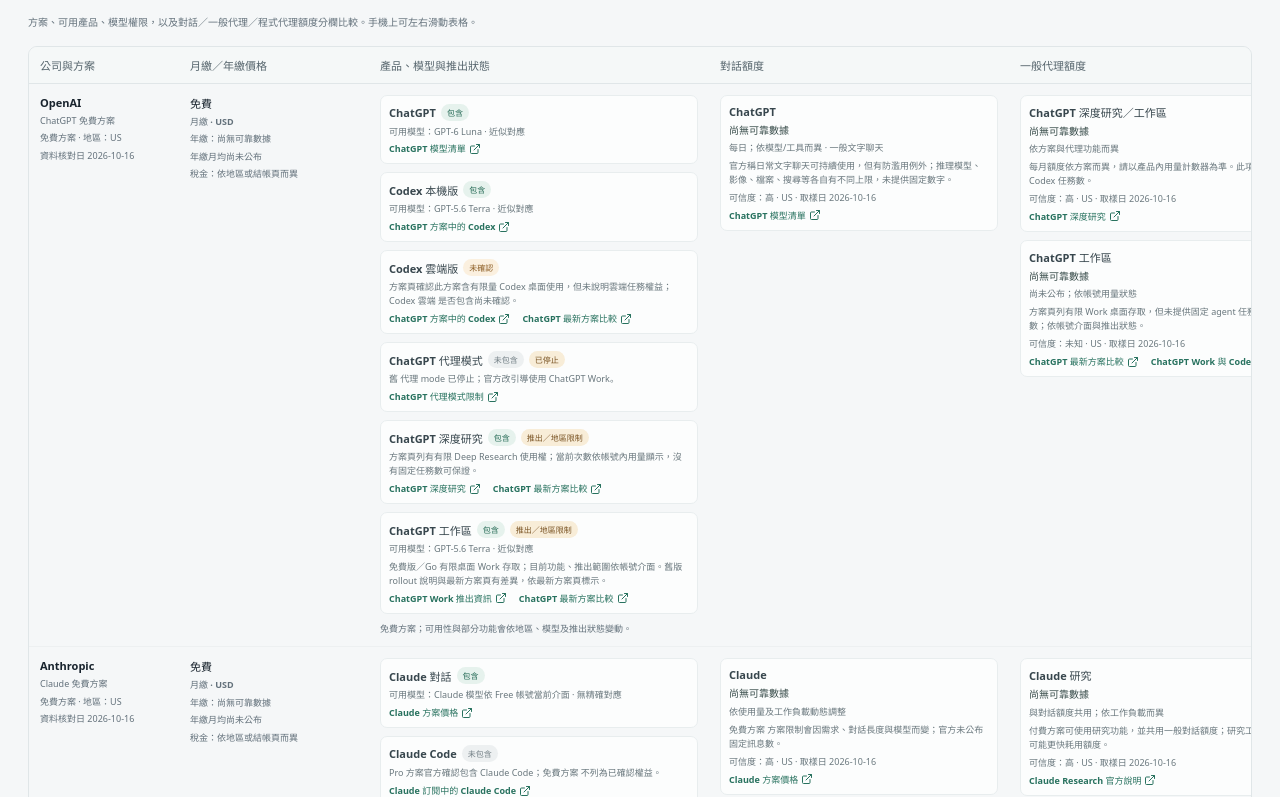
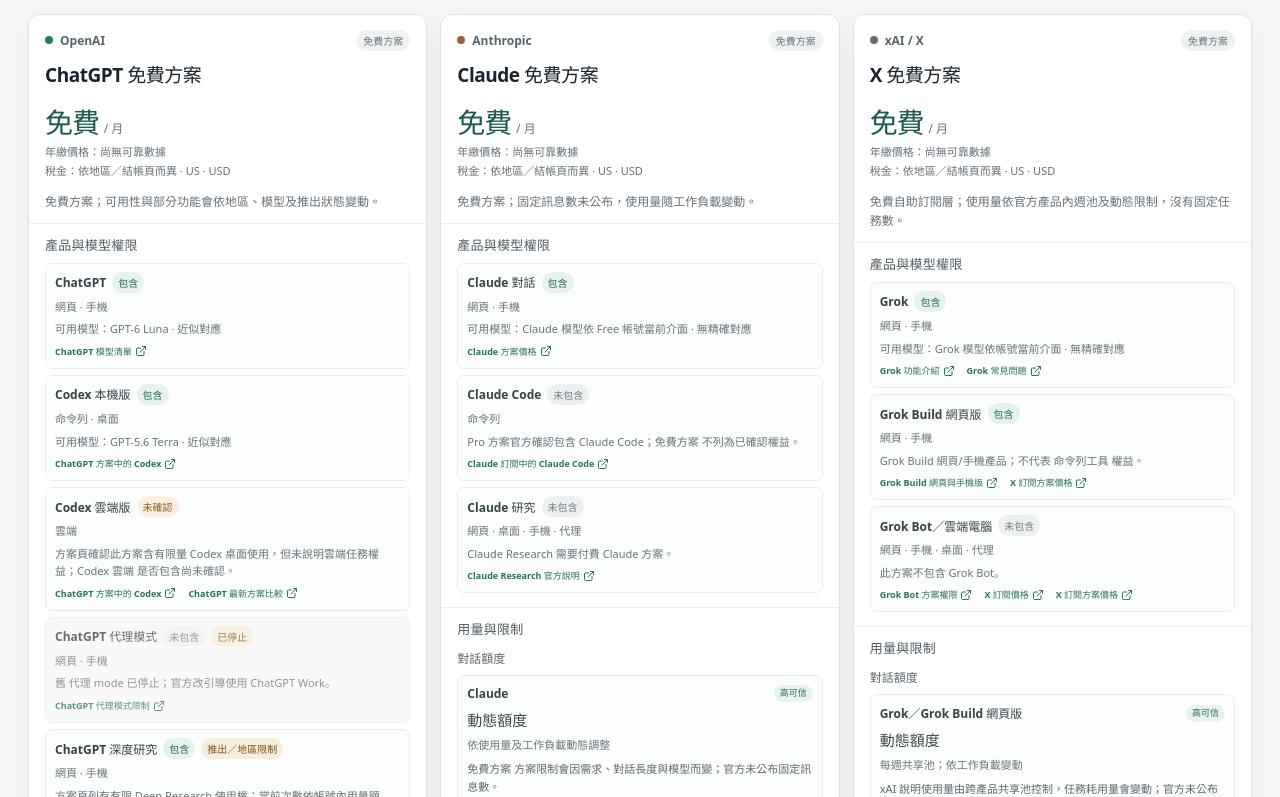
Before and after one commit to wudn9922/ai-plan-benchmark, a React (Vite) app: page / in a window 1280 px wide. Shown: the part 863-1660 px from the top of the page. Built offline with nearby package versions, Linux system fonts and the light colour scheme.

Commit message:
fix: restore plan cards and add compact comparison table

```diff
--- a/src/App.tsx
+++ b/src/App.tsx
@@ -234,42 +234,89 @@
   });
 }
 
-function quotaCategoryLabel(category: QuotaCategory): string {
-  return category === 'chat' ? '對話額度' : category === 'agent' ? '一般代理額度' : '程式代理額度';
+function PriceBlock({ plan }: { plan: SubscriptionPlan }) {
+  return <div className="price-block">
+    <strong>{formatPrice(plan.monthly_price, plan.currency)}</strong><span>/ 月</span>
+    {plan.annual_billed_total !== null && <small>年繳 {formatPrice(plan.annual_billed_total, plan.currency)}，月均 {formatPrice(plan.annual_monthly_price, plan.currency)}</small>}
+    {plan.annual_billed_total === null && plan.annual_monthly_price === null && <small>年繳價格：尚無可靠數據</small>}
+    <small>稅金：{plan.tax === 'extra' ? '另計' : plan.tax === 'included' ? '已含' : plan.tax === 'varies' ? '依地區／結帳頁而異' : '未知'} · {plan.region} · {plan.currency}</small>
+  </div>;
 }
 
-function QuotaCell({ rows, sources }: { rows: QuotaObservation[]; sources: SourceRef[] }) {
-  if (!rows.length) return <span className="muted">{MISSING}</span>;
-  return <div className="table-cell-list">{rows.map((quota) => <div className="table-cell-item" key={quota.id}>
-    <b>{productLabel(quota.product)}</b>
-    <strong>{quotaValue(quota)}</strong>
-    <small>{quotaWindow(quota.window)}{quota.model ? ` · ${quota.model}` : ''}{quota.reasoning_mode ? ` · 推理強度：${reasoningLabel(quota.reasoning_mode)}` : ''}</small>
-    <small>{translateUiText(quota.note)}</small>
-    <small>可信度：{quota.confidence === 'high' ? '高' : quota.confidence === 'medium' ? '中' : quota.confidence === 'low' ? '低' : '未知'} · {quota.region} · 取樣日 {quota.sampled_at}{quota.shared_with.length ? ` · 共用：${quota.shared_with.map(productLabel).join('、')}` : ''}</small>
+function PlanQuotaCard({ quota, sources }: { quota: QuotaObservation; sources: SourceRef[] }) {
+  const value = quota.value_type === 'variable' ? '動態額度' : quota.value_type === 'not_published' ? '未公布' : quotaValue(quota);
+  return <article className="quota-card">
+    <div className="quota-card__top"><strong>{productLabel(quota.product)}</strong><Evidence confidence={quota.confidence} /></div>
+    <div className="quota-card__value">{value}</div>
+    <div className="quota-card__meta">{quotaWindow(quota.window)}{quota.model ? ` · ${quota.model}` : ''}{quota.reasoning_mode ? ` · 推理強度：${reasoningLabel(quota.reasoning_mode)}` : ''}</div>
+    {quota.note && <p>{translateUiText(quota.note)}</p>}
+    <div className="quota-card__meta">{quota.region} · 取樣日 {quota.sampled_at}{quota.shared_with.length ? ` · 共用：${quota.shared_with.map(productLabel).join('、')}` : ''}</div>
     <SourceLinks ids={quota.source_ids} sources={sources} />
-  </div>)}</div>;
+  </article>;
 }
 
-function PlanProducts({ plan, sources }: { plan: SubscriptionPlan; sources: SourceRef[] }) {
-  return <div className="table-cell-list">{plan.products.map((product) => <div className="table-cell-item" key={product.product}>
-    <div className="table-cell-heading"><b>{productLabel(product.product)}</b><Badge value={product.included} />{product.rollout === 'discontinued' && <span className="status-tag">已停止</span>}{product.rollout === 'limited' && <span className="status-tag">推出／地區限制</span>}{product.rollout === 'beta' && <span className="status-tag">測試版</span>}</div>
-    {product.model_access.length > 0 && <small>可用模型：{product.model_access.map((m) => `${m.model}${m.reasoning_modes.length ? `（${m.reasoning_modes.map(reasoningLabel).join('、')}）` : ''}${m.mapping === 'unmapped' ? ' · 無精確對應' : m.mapping === 'approximate' ? ' · 近似對應' : ''}`).join('、')}</small>}
-    {product.note && <small>{translateUiText(product.note)}</small>}
-    {product.source_ids.length > 0 && <SourceLinks ids={product.source_ids} sources={sources} label="產品權限來源" />}
-  </div>)}</div>;
+function PlanCard({ plan, snapshot, quotaFilter, verifiedOnly }: { plan: SubscriptionPlan; snapshot: Snapshot; quotaFilter: QuotaCategory | 'all'; verifiedOnly: boolean }) {
+  const quotas = snapshot.quotas.filter((quota) => plan.quota_ids.includes(quota.id) && (quotaFilter === 'all' || quota.category === quotaFilter) && (!verifiedOnly || (quota.source_ids.length > 0 && quota.source_ids.every((id) => snapshot.sources.find((source) => source.id === id)?.kind === 'official'))));
+  const categoryInfo: Array<{ id: QuotaCategory; name: string }> = [
+    { id: 'chat', name: '對話額度' }, { id: 'agent', name: '一般代理額度' }, { id: 'coding_agent', name: '程式代理額度' },
+  ];
+  const promo = plan.promo || plan.trial;
+  const surfaces: Record<string, string> = { web: '網頁', mobile: '手機', cli: '命令列', cloud: '雲端', desktop: '桌面', agent: '代理' };
+  return <article className="plan-card">
+    <div className="plan-card__heading">
+      <div><span className={`provider-dot provider-dot--${plan.provider}`} /><span className="provider-name">{plan.provider_name}</span><span className="plan-tier">{plan.tier === 'free' ? '免費方案' : '個人方案'}</span></div>
+      <h3>{planLabel(plan.name)}</h3>
+    </div>
+    <PriceBlock plan={plan} />
+    {promo && <div className="promo-note"><Sparkles size={15} /><span>{translateUiText(promo)}</span></div>}
+    {plan.note && <p className="plan-note">{translateUiText(plan.note)}</p>}
+    <div className="plan-card__section">
+      <h4>產品與模型權限</h4>
+      <div className="product-list">{plan.products.map((product) => <div className={`product-row ${product.rollout === 'discontinued' ? 'product-row--retired' : ''}`} key={product.product}>
+        <div className="product-row__head"><span>{productLabel(product.product)}</span><Badge value={product.included} />{product.rollout === 'discontinued' && <span className="status-tag">已停止</span>}{product.rollout === 'limited' && <span className="status-tag">推出／地區限制</span>}{product.rollout === 'beta' && <span className="status-tag">測試版</span>}</div>
+        {product.surface.length > 0 && <div className="product-note">{product.surface.map((surface) => surfaces[surface] ?? surface).join(' · ')}</div>}
+        {product.model_access.length > 0 && <div className="product-models">可用模型：{product.model_access.map((model) => `${model.model}${model.reasoning_modes.length ? `（${model.reasoning_modes.map(reasoningLabel).join('、')}）` : ''}${model.mapping === 'unmapped' ? ' · 無精確對應' : model.mapping === 'approximate' ? ' · 近似對應' : ''}`).join('、')}</div>}
+        {product.note && <div className="product-note">{translateUiText(product.note)}</div>}
+        {product.source_ids.length > 0 && <SourceLinks ids={product.source_ids} sources={snapshot.sources} label="產品權限來源" />}
+      </div>)}</div>
+    </div>
+    <div className="plan-card__section">
+      <h4>用量與限制</h4>
+      {categoryInfo.filter((category) => quotaFilter === 'all' || quotaFilter === category.id).map((category) => {
+        const rows = quotas.filter((quota) => quota.category === category.id);
+        return <div className="quota-group" key={category.id}><h5>{category.name}</h5>{rows.length ? rows.map((quota) => <PlanQuotaCard quota={quota} sources={snapshot.sources} key={quota.id} />) : <div className="empty-compact">尚無可靠數據</div>}</div>;
+      })}
+    </div>
+    <div className="plan-card__footer"><span>方案核對日 {plan.checked_at}</span><SourceLinks ids={plan.source_ids} sources={snapshot.sources} /></div>
+  </article>;
 }
 
-function PlanComparisonTable({ plans, snapshot, quotaFilter, verifiedOnly }: { plans: SubscriptionPlan[]; snapshot: Snapshot; quotaFilter: QuotaCategory | 'all'; verifiedOnly: boolean }) {
-  const categories: QuotaCategory[] = quotaFilter === 'all' ? ['chat', 'agent', 'coding_agent'] : [quotaFilter];
-  const quotasFor = (plan: SubscriptionPlan, category: QuotaCategory) => snapshot.quotas.filter((quota) => plan.quota_ids.includes(quota.id) && quota.category === category && (quotaFilter === 'all' || quotaFilter === category) && (!verifiedOnly || (quota.source_ids.length > 0 && quota.source_ids.every((id) => snapshot.sources.find((source) => source.id === id)?.kind === 'official'))));
-  return <div className="table-scroll"><table className="data-table plan-comparison-table"><thead><tr><th>公司與方案</th><th>月繳／年繳價格</th><th>產品、模型與推出狀態</th>{categories.map((category) => <th key={category}>{quotaCategoryLabel(category)}</th>)}<th>方案資訊與來源</th></tr></thead>
-    <tbody>{plans.length ? plans.map((plan) => <tr key={plan.id}>
-      <td><b>{plan.provider_name}</b><small>{planLabel(plan.name)}</small><small>{plan.tier === 'free' ? '免費方案' : '個人方案'} · 地區：{plan.region}</small><small>資料核對日 {plan.checked_at}</small></td>
-      <td><b>{formatPrice(plan.monthly_price, plan.currency)}<small>月繳 · {plan.currency}</small></b><small>{plan.annual_billed_total === null ? `年繳：${MISSING}` : `年繳總額 ${formatPrice(plan.annual_billed_total, plan.currency)}`}</small><small>{plan.annual_monthly_price === null ? '年繳月均尚未公布' : `年繳月均 ${formatPrice(plan.annual_monthly_price, plan.currency)}`}</small><small>稅金：{plan.tax === 'extra' ? '另計' : plan.tax === 'included' ? '已含' : plan.tax === 'varies' ? '依地區或結帳頁而異' : '未知'}</small></td>
-      <td><PlanProducts plan={plan} sources={snapshot.sources} />{(plan.promo || plan.trial) && <div className="table-cell-item table-cell-item--promo"><b>優惠／試用</b><small>{translateUiText(plan.promo || plan.trial)}</small></div>}{plan.note && <small className="table-note">{translateUiText(plan.note)}</small>}</td>
-      {categories.map((category) => <td key={category}><QuotaCell rows={quotasFor(plan, category)} sources={snapshot.sources} /></td>)}
-      <td><SourceLinks ids={plan.source_ids} sources={snapshot.sources} /></td>
-    </tr>) : <tr><td colSpan={4 + categories.length}><div className="empty-compact">沒有符合篩選條件的方案。</div></td></tr>}</tbody>
+function compactQuotaWindow(window: string | null): string {
+  if (!window) return '';
+  if (/5\s*[- ]?hour|five.hour/i.test(window)) return '每 5 小時';
+  if (/3\s*[- ]?hour|three.hour/i.test(window)) return '每 3 小時';
+  if (/daily|per day|day/i.test(window)) return '每日';
+  if (/weekly|per week|week/i.test(window)) return '每週';
+  if (/monthly|per month|month/i.test(window)) return '每月';
+  return translateUiText(window);
+}
+
+function compactQuotaSummary(snapshot: Snapshot, plan: SubscriptionPlan, category: QuotaCategory, verifiedOnly: boolean): string {
+  const rows = snapshot.quotas.filter((quota) => plan.quota_ids.includes(quota.id) && quota.category === category && (!verifiedOnly || (quota.source_ids.length > 0 && quota.source_ids.every((id) => snapshot.sources.find((source) => source.id === id)?.kind === 'official'))));
+  if (!rows.length) return MISSING;
+  return rows.map((quota) => {
+    const value = quota.value_type === 'variable' ? '動態' : quota.value_type === 'not_published' ? '未公布' : quotaValue(quota);
+    const window = compactQuotaWindow(quota.window);
+    return `${productLabel(quota.product)}：${value}${window ? `／${window}` : ''}`;
+  }).join('；');
+}
+
+function CompactPlanTable({ plans, snapshot, verifiedOnly }: { plans: SubscriptionPlan[]; snapshot: Snapshot; verifiedOnly: boolean }) {
+  return <div className="table-scroll compact-plan-scroll"><table className="data-table compact-plan-table"><thead><tr><th>公司／方案</th><th>月繳／年繳月均</th><th>可用模型</th><th>對話額度</th><th>一般代理</th><th>程式代理</th></tr></thead>
+    <tbody>{plans.length ? plans.map((plan) => {
+      const models = [...new Set(plan.products.filter((product) => product.included !== false).flatMap((product) => product.model_access.map((access) => access.model)))];
+      return <tr key={plan.id}><td><b>{plan.provider_name}</b><small>{planLabel(plan.name)}</small></td><td>{formatPrice(plan.monthly_price, plan.currency)}<small>年繳月均 {formatPrice(plan.annual_monthly_price, plan.currency)}</small></td><td className="compact-model-cell">{models.length ? models.join('、') : MISSING}</td><td>{compactQuotaSummary(snapshot, plan, 'chat', verifiedOnly)}</td><td>{compactQuotaSummary(snapshot, plan, 'agent', verifiedOnly)}</td><td>{compactQuotaSummary(snapshot, plan, 'coding_agent', verifiedOnly)}</td></tr>;
+    }) : <tr><td colSpan={6}>{MISSING}</td></tr>}</tbody>
   </table></div>;
 }
 
@@ -524,7 +571,7 @@
         <label className="check-filter"><input type="checkbox" checked={includeCommunity} onChange={(e)=>setIncludeCommunity(e.target.checked)}/><span>納入社群實測</span></label>
       </section>
       <div className="tab-heading"><div><h2>{selectedTab.label}</h2><p>{selectedTab.subtitle}</p></div><span className="date-chip">資料基準日 {snapshot.as_of}</span></div>
-      {tab==='plans' && <div className="page-stack">{plans.length ? <><p className="table-hint">方案、可用產品、模型權限，以及對話／一般代理／程式代理額度分欄比較。手機上可左右滑動表格。</p><PlanComparisonTable plans={plans} snapshot={snapshot} quotaFilter={quotaFilter} verifiedOnly={verifiedOnly}/></> : <EmptyState title="沒有符合篩選的方案" description="調整公司、月費上限、來源或搜尋條件。未知價格不會被當作零元納入上限。"/>}</div>}
+      {tab==='plans' && <div className="page-stack">{plans.length ? <><div className="plan-grid">{plans.map((plan)=><PlanCard key={plan.id} plan={plan} snapshot={snapshot} quotaFilter={quotaFilter} verifiedOnly={verifiedOnly}/>)}</div><section className="section-panel compact-plan-panel"><div className="section-title"><div><h2>精簡比較表</h2></div></div><CompactPlanTable plans={plans} snapshot={snapshot} verifiedOnly={verifiedOnly}/></section></> : <EmptyState title="沒有符合篩選的方案" description="調整公司、月費上限、來源或搜尋條件。未知價格不會被當作零元納入上限。"/>}</div>}
       {tab==='models' && <ModelPage snapshot={snapshot} models={models} activeIndex={activeIndex} onIndex={setActiveIndex} providerFilter={provider}/>}
       {tab==='coding' && <CodingPage snapshot={snapshot} agents={agents} verifiedOnly={verifiedOnly}/>}
       {tab==='value' && <ValuePage snapshot={snapshot} plans={plans} models={models} agents={agents} verifiedOnly={verifiedOnly}/>}
--- a/src/styles.css
+++ b/src/styles.css
@@ -186,43 +186,43 @@
 .plan-grid { display: grid; grid-template-columns: repeat(2,minmax(0,1fr)); align-items: start; gap: 13px; }
 .plan-card { min-width: 0; overflow: hidden; border: 1px solid var(--line); border-radius: 12px; background: white; box-shadow: var(--shadow); }
 .plan-card__heading { padding: 15px 16px 0; }
-.plan-card__heading > div { display: flex; align-items: center; gap: 7px; color: #56656d; font-size: 10px; }
+.plan-card__heading > div { display: flex; align-items: center; gap: 7px; color: #56656d; font-size: 12px; }
 .provider-dot { width: 8px; height: 8px; border-radius: 50%; background: #788; }
 .provider-dot--openai { background: #247d68; }
 .provider-dot--anthropic { background: #a36132; }
 .provider-dot--google { background: #3977c3; }
 .provider-dot--xai { background: #666975; }
 .provider-name { font-weight: 600; }
-.plan-tier { margin-left: auto; padding: 3px 7px; color: #67757b; border-radius: 999px; background: #eff2f2; font-size: 9px; }
-.plan-card h3 { margin: 9px 0 0; font-size: 17px; letter-spacing: -.025em; }
+.plan-tier { margin-left: auto; padding: 3px 7px; color: #67757b; border-radius: 999px; background: #eff2f2; font-size: 10px; }
+.plan-card h3 { margin: 9px 0 0; font-size: 19px; letter-spacing: -.025em; }
 .price-block { display: grid; grid-template-columns: auto 1fr; align-items: baseline; gap: 3px 5px; padding: 13px 16px 12px; }
-.price-block strong { color: var(--green-dark); font-size: 25px; letter-spacing: -.04em; }
-.price-block > span { color: var(--muted); font-size: 10px; }
-.price-block small { grid-column: 1 / -1; color: var(--muted); font-size: 9px; line-height: 1.5; }
-.promo-note { display: flex; gap: 6px; margin: 0 16px 11px; padding: 8px 9px; color: #80581e; border-radius: 7px; background: var(--amber-soft); font-size: 9px; line-height: 1.5; }
+.price-block strong { color: var(--green-dark); font-size: 28px; letter-spacing: -.04em; }
+.price-block > span { color: var(--muted); font-size: 12px; }
+.price-block small { grid-column: 1 / -1; color: var(--muted); font-size: 11px; line-height: 1.5; }
+.promo-note { display: flex; gap: 6px; margin: 0 16px 11px; padding: 8px 9px; color: #80581e; border-radius: 7px; background: var(--amber-soft); font-size: 11px; line-height: 1.5; }
 .promo-note svg { flex: 0 0 auto; }
-.plan-note { margin: 0; padding: 0 16px 12px; color: var(--muted); font-size: 10px; line-height: 1.55; }
+.plan-note { margin: 0; padding: 0 16px 12px; color: var(--muted); font-size: 12px; line-height: 1.6; }
 .plan-card__section { padding: 11px 16px 14px; border-top: 1px solid #edf0f1; }
-.plan-card__section > h4 { margin: 0 0 9px; color: #4e5d65; font-size: 10px; text-transform: uppercase; letter-spacing: .04em; }
+.plan-card__section > h4 { margin: 0 0 9px; color: #4e5d65; font-size: 13px; letter-spacing: .02em; }
 .product-list { display: grid; gap: 6px; }
 .product-row { padding: 8px 9px; border: 1px solid #e8edee; border-radius: 7px; background: #fcfdfd; }
 .product-row--retired { background: #f8f8f8; opacity: .76; }
-.product-row__head { display: flex; align-items: center; flex-wrap: wrap; gap: 6px; color: #34434a; font-size: 10px; font-weight: 600; }
-.product-badge, .status-tag { padding: 3px 6px; border-radius: 999px; font-size: 8px; font-weight: 600; }
+.product-row__head { display: flex; align-items: center; flex-wrap: wrap; gap: 6px; color: #34434a; font-size: 12px; font-weight: 600; }
+.product-badge, .status-tag { padding: 3px 6px; border-radius: 999px; font-size: 10px; font-weight: 600; }
 .product-badge--yes { color: #236954; background: #e6f2ed; }
 .product-badge--no { color: #717e84; background: #edf0f1; }
 .product-badge--unknown { color: #8a5b21; background: #fbf0df; }
 .status-tag { color: #795323; background: #f8edd8; }
-.product-models, .product-note { margin-top: 5px; color: #66747c; font-size: 9px; line-height: 1.55; }
-.quota-group { display: grid; gap: 7px; margin-top: 11px; }
-.quota-group h5 { margin: 0; color: #57666d; font-size: 10px; }
+.product-models, .product-note { margin-top: 5px; color: #66747c; font-size: 11px; line-height: 1.6; }
+.quota-group { display: grid; gap: 8px; margin-top: 11px; }
+.quota-group h5 { margin: 0; color: #57666d; font-size: 12px; }
 .quota-card { padding: 9px; border: 1px solid #e8edee; border-radius: 8px; background: #fcfdfd; }
-.quota-card__top { display: flex; align-items: center; justify-content: space-between; gap: 6px; color: #37464d; font-size: 10px; }
-.quota-card__value { margin: 8px 0 4px; color: #384c4a; font-size: 12px; font-weight: 700; line-height: 1.45; }
-.quota-card__meta { color: #7a878d; font-size: 9px; line-height: 1.5; }
-.quota-card p { margin: 6px 0; color: #596971; font-size: 9px; line-height: 1.55; }
+.quota-card__top { display: flex; align-items: center; justify-content: space-between; gap: 6px; color: #37464d; font-size: 12px; }
+.quota-card__value { margin: 8px 0 4px; color: #384c4a; font-size: 15px; font-weight: 700; line-height: 1.45; }
+.quota-card__meta { color: #68777e; font-size: 11px; line-height: 1.55; }
+.quota-card p { margin: 7px 0; color: #596971; font-size: 11px; line-height: 1.6; }
 .quota-card .source-links { margin-top: 2px; }
-.plan-card__footer { display: flex; flex-wrap: wrap; justify-content: space-between; gap: 7px; padding: 10px 16px; border-top: 1px solid #edf0f1; color: #7b878d; background: #fafcfc; font-size: 9px; }
+.plan-card__footer { display: flex; flex-wrap: wrap; justify-content: space-between; gap: 7px; padding: 10px 16px; border-top: 1px solid #edf0f1; color: #7b878d; background: #fafcfc; font-size: 10px; }
 
 @media (min-width: 1100px) {
   .plan-grid { grid-template-columns: repeat(3,minmax(0,1fr)); }
@@ -322,23 +322,19 @@
   .date-chip { white-space: normal; text-align: right; }
 }
 
-/* Translation and dense comparison tables */
+/* Translation and comparison tables */
 .table-hint { margin: 0; color: var(--muted); font-size: 10px; line-height: 1.6; }
-.plan-comparison-table { min-width: 1680px; }
-.plan-comparison-table th:nth-child(1) { min-width: 150px; }
-.plan-comparison-table th:nth-child(2) { min-width: 190px; }
-.plan-comparison-table th:nth-child(3) { min-width: 340px; }
-.plan-comparison-table th:nth-child(4), .plan-comparison-table th:nth-child(5), .plan-comparison-table th:nth-child(6) { min-width: 300px; }
-.plan-comparison-table th:nth-child(7) { min-width: 190px; }
-.table-cell-list { display: grid; min-width: 240px; gap: 8px; white-space: normal; }
-.table-cell-item { display: grid; gap: 4px; padding: 8px; border: 1px solid #e8edee; border-radius: 7px; background: #fcfdfd; white-space: normal; }
-.table-cell-item > b { color: #37464d; font-size: 10px; }
-.table-cell-item > strong { color: #384c4a; font-size: 10px; line-height: 1.45; }
-.table-cell-item > small, .data-table td .table-cell-item > small { max-width: 320px; margin: 0; color: #69777d; font-size: 9px; line-height: 1.55; white-space: normal; overflow-wrap: anywhere; }
-.table-cell-heading { display: flex; align-items: center; flex-wrap: wrap; gap: 5px; }
-.table-cell-heading > b { color: #37464d; font-size: 10px; }
-.table-cell-item--promo { margin-top: 7px; border-color: #eee3d0; background: #fdfaf4; }
-.table-note { max-width: 340px !important; margin-top: 8px !important; white-space: normal !important; }
+.compact-plan-panel { padding: 18px; }
+.compact-plan-panel .section-title { margin-bottom: 10px; }
+.compact-plan-table { min-width: 1030px; font-size: 13px; }
+.compact-plan-table td { min-width: 155px; white-space: normal; line-height: 1.5; }
+.compact-plan-table td:first-child { min-width: 155px; }
+.compact-plan-table td:nth-child(2) { min-width: 175px; }
+.compact-plan-table td:nth-child(3) { min-width: 205px; }
+.compact-plan-table td:nth-child(n+4) { min-width: 165px; }
+.compact-plan-table td b { font-size: 14px; }
+.compact-plan-table td small { font-size: 12px; }
+.compact-model-cell { overflow-wrap: anywhere; }
 .benchmark-table { min-width: 1450px; }
 .benchmark-table th:nth-child(1) { min-width: 180px; }
 .benchmark-table th:nth-child(2), .benchmark-table th:nth-child(7) { min-width: 260px; }
@@ -360,7 +356,10 @@
 
 @media (max-width: 680px) {
   .table-hint { font-size: 9px; }
-  .plan-comparison-table { min-width: 1580px; }
+  .compact-plan-panel { padding: 12px; }
+  .compact-plan-table { min-width: 1030px; font-size: 12px; }
+  .compact-plan-table th, .compact-plan-table td { padding: 10px 9px; }
+  .compact-plan-table td b { font-size: 13px; }
   .benchmark-table { min-width: 1320px; }
   .coding-table { min-width: 1440px; }
   .value-table { min-width: 980px; }
```
